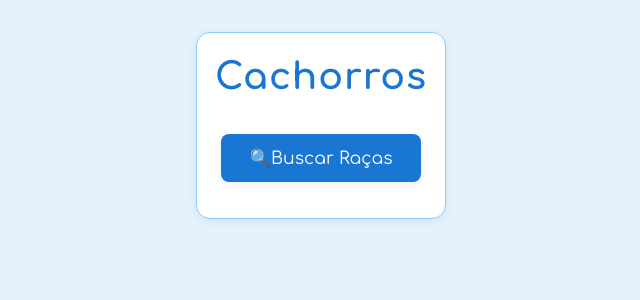
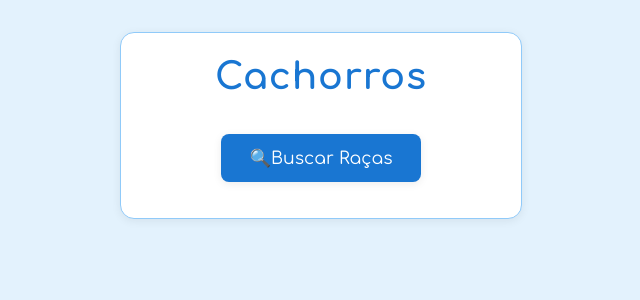
Before and after one commit to annabeatriz17/Breeds-of-Dogs, a Next.js app in the folder breeds/: page /Dogs in a window 1280 px wide. Shown: the top 300 px of the page, without its empty margins (319-959 px from the left). Built offline with nearby package versions, Linux system fonts and the light colour scheme.

Commit message:
update Home

```diff
--- a/breeds/src/app/Dogs/Dogs.module.css
+++ b/breeds/src/app/Dogs/Dogs.module.css
@@ -56,6 +56,7 @@
   flex-direction: column;
   align-items: center;
   border: 1.5px solid #90caf9;
+  width: 30%;
 }
 
 .cardTitle {
--- a/breeds/src/app/Home/Home.module.css
+++ b/breeds/src/app/Home/Home.module.css
@@ -79,7 +79,7 @@
   height: 220px;
   object-fit: cover;
   background: #e3f2fd;
-  transition: transform 0.2s;
+  transition: transform 0.20s;
 }
 
 .avatar:hover {
@@ -176,3 +176,15 @@
   font-family: 'Comfortaa', cursive;
   margin-top: auto;
 }
+
+.card {
+  background: #fff;
+  border-radius: 18px;
+  box-shadow: 0 8px 32px rgba(25, 118, 210, 0.18), 0 2px 8px rgba(0,0,0,0.10);
+  padding: 40px 32px;
+  margin: 40px auto;
+  max-width: 900px;
+  display: flex;
+  flex-direction: column;
+  gap: 32px;
+}
--- a/breeds/src/app/Home/page.jsx
+++ b/breeds/src/app/Home/page.jsx
@@ -17,6 +17,8 @@ export default function Home() {
                     <Link href="/Apiinfo" className={styles.navLink}>Informações</Link>
                 </nav>
             </header>
+
+            <div className={styles.card}>
                 <section className={styles.profile}>
                     <div className={styles.profileimage}>
                         <Image src="/images/eu.jpg" alt="Cachorro feliz" width={220} height={220} className={styles.avatar} />
@@ -38,6 +40,8 @@ export default function Home() {
                         "Não se preocupe em entender. Viver ultrapassa qualquer entendimento." – Charles Chaplin
                     </blockquote>
                 </section>
+            </div>
+
             <footer className={styles.footer}>
                 <span>© 2025 Latido e Lambida • By Anna Beatriz</span>
             </footer>
```
Lines whose indentation alone changed are shown as unchanged.
